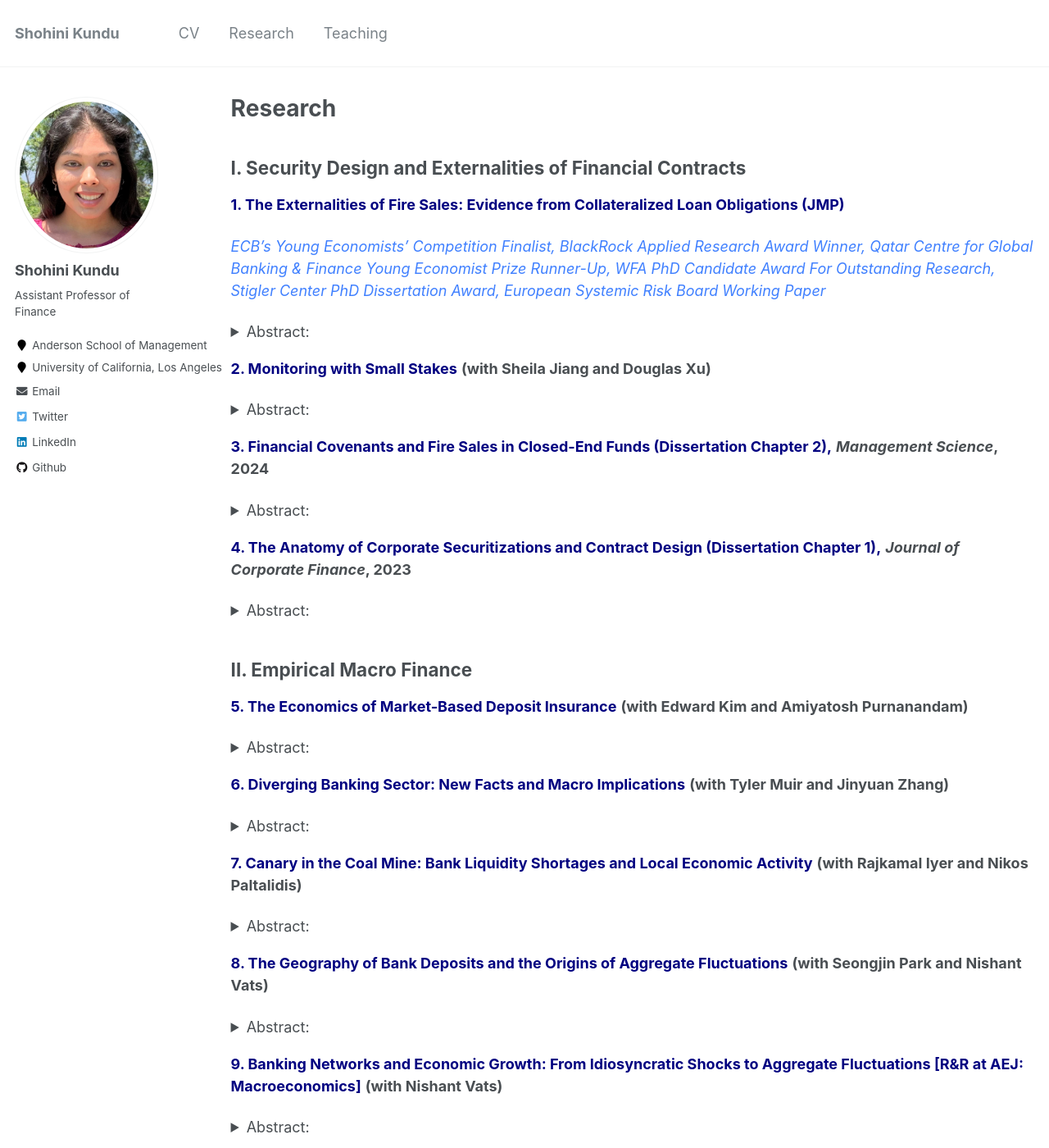
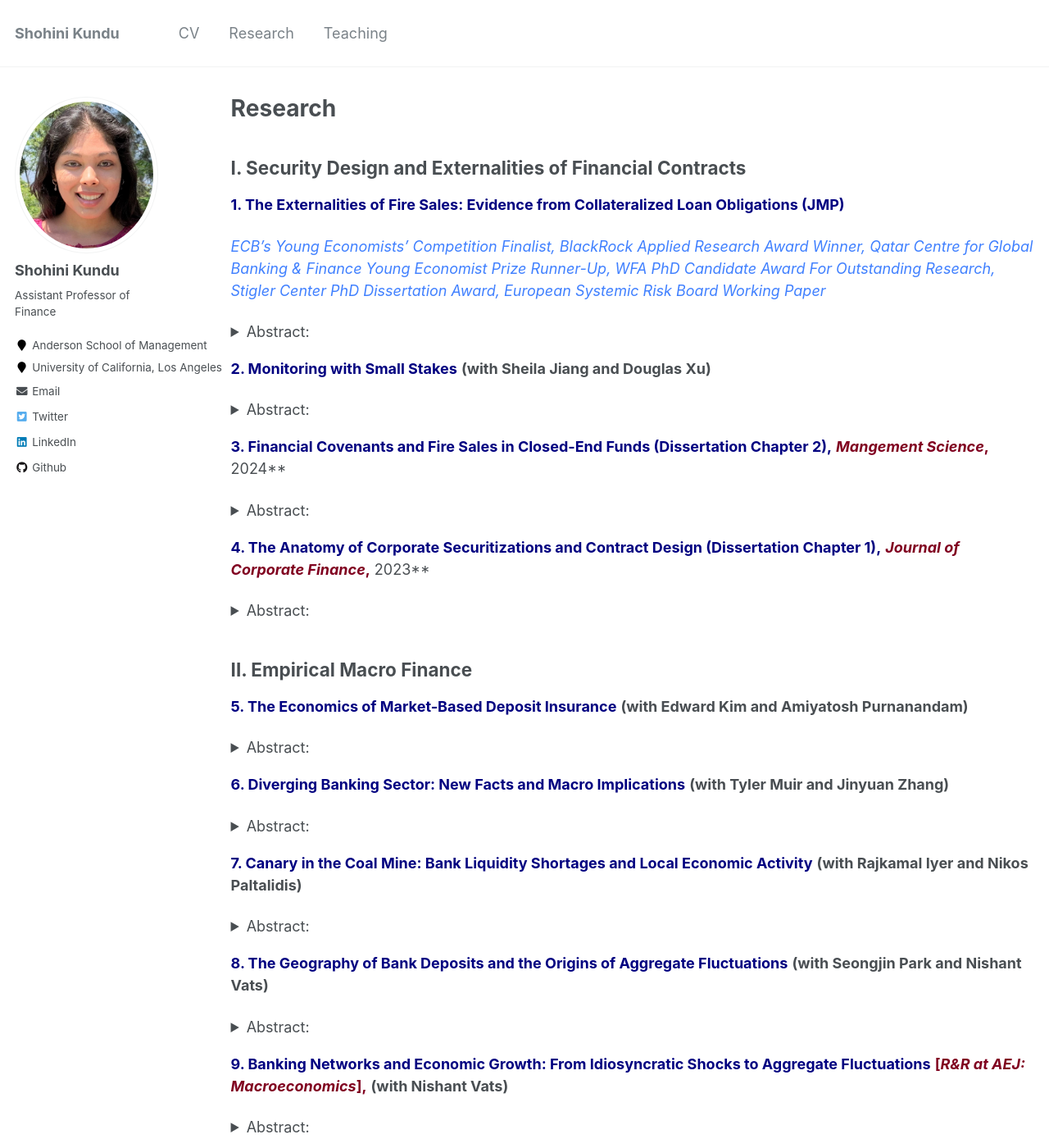
Before and after one commit to shohinikundu/shohinikundu.github.io, a Jekyll site: the page built from _pages/research.md, in a window 1280 px wide and 1400 px high. Shown: the whole window at 82% size. Built offline with Jekyll 4.4.1, drawn with Linux system fonts in a browser that asks for light colours.

Commit message:
Update research.md

```diff
--- a/_pages/research.md
+++ b/_pages/research.md
@@ -23,14 +23,14 @@ This paper uses an exogenous industry shock to demonstrate that covenants in deb
 This paper proposes a mechanism to address the issue of "monitoring with small stakes" in syndicated lending. We identify two sources that incentivize creditor monitoring: skin-in-the-game and rent extraction from renegotiation. Renegotiation-based rent extraction serves a substitute to banks' loan stake for monitoring incentives, facilitating institutional investors’ participation in syndicated lending. We use the passage of a tax policy that exogenously reduced renegotiation frictions to identify this channel. Our findings suggests that a less frictional renegotiation environment leads to more diligent monitoring, smaller bank shares in new loans and improved borrower performance, particularly in pre-existing deals with lower bank skin-in-the-game.
           </details>
 
-<a href="https://papers.ssrn.com/sol3/papers.cfm?abstract_id=3595416" style="color:rgb(0, 0, 128); text-decoration: none;">**3. Financial Covenants and Fire Sales in Closed-End Funds (Dissertation Chapter 2),**</a> **_Management Science_, 2024**
+<a href="https://papers.ssrn.com/sol3/papers.cfm?abstract_id=3595416" style="color:rgb(0, 0, 128); text-decoration: none;">**3. Financial Covenants and Fire Sales in Closed-End Funds (Dissertation Chapter 2),**</a> <a href="https://pubsonline.informs.org/doi/pdf/10.1287/mnsc.2023.4708" style="color:rgb(128, 0, 32); text-decoration: none;">**_Mangement Science_,**</a> 2024**
 <details>
 <summary>Abstract:</summary>
 
 Closed-end funds are thought to have negligible fire sale risk as they have stable funding. However, I show that embedded covenants can generate price pressure in collateralized loan obligation (CLO) funds, even though such funds are closed end. Loans held by constrained CLOs report significantly lower cumulative returns than loans held by unconstrained CLOs. This can be explained by contractual arbitrage, a practice by which CLOs exploit loopholes in the design of covenants to mechanically loosen their covenants and avoid covenant breaches. Covenant breaches are associated with significant pecuniary and non-pecuniary costs, affecting CLO compensation, reputation and career prospects. I show that when covenants breaches are imminent, managers fire sell distressed loans. Hence, I demonstrate a channel by which closed-end funds can also create fire sale risk, akin to their open-end counterparts.
           </details>
 
-<a href="https://papers.ssrn.com/sol3/papers.cfm?abstract_id=3740092" style="color:rgb(0, 0, 128); text-decoration: none;">**4. The Anatomy of Corporate Securitizations and Contract Design (Dissertation Chapter 1),**</a> **_Journal of Corporate Finance_, 2023**
+<a href="https://papers.ssrn.com/sol3/papers.cfm?abstract_id=3740092" style="color:rgb(0, 0, 128); text-decoration: none;">**4. The Anatomy of Corporate Securitizations and Contract Design (Dissertation Chapter 1),** <a href="https://www.sciencedirect.com/science/article/pii/S0929119922000384" style="color:rgb(128, 0, 32); text-decoration: none;">**_Journal of Corporate Finance_,**</a> 2023**
 <details>
 <summary>Abstract:</summary>
 
@@ -64,7 +64,7 @@ This paper investigates the relation between bank liquidity and local economic a
 What are the aggregate effects of deposit shocks? Using the granular-instrumental-variable methodology, we identify the deposit elasticity of economic growth as 0.87 and the money multiplier as 1.18. We construct deposit shocks by combining a new fact regarding the within-bank geographic concentration of deposits -- 30% of deposits are concentrated in a single county -- with local natural disasters. Large natural disasters in deposit-concentrated areas negatively affect bank deposits and amplify through bank internal capital markets. These shocks can explain 3.30% of the variation in economic growth. Lender and borrower-side frictions are critical for the aggregation of local shocks.
           </details>
 
-<a href="https://papers.ssrn.com/sol3/papers.cfm?abstract_id=3556299" style="color:rgb(0, 0, 128); text-decoration: none;">**9. Banking Networks and Economic Growth: From Idiosyncratic Shocks to Aggregate Fluctuations [R&R at AEJ: Macroeconomics]** </a> **(with Nishant Vats)**
+<a href="https://papers.ssrn.com/sol3/papers.cfm?abstract_id=3556299" style="color:rgb(0, 0, 128); text-decoration: none;">**9. Banking Networks and Economic Growth: From Idiosyncratic Shocks to Aggregate Fluctuations**</a> <a href="https://www.aeaweb.org/journals/mac" style="color:rgb(128, 0, 32); text-decoration: none;">**[_R&R at AEJ: Macroeconomics_],**</a> **(with Nishant Vats)**
 <details>
 <summary>Abstract:</summary>
 This paper explores the transmission of non-capital shocks through banking networks. We construct non-capital (idiosyncratic) shocks, using labor productivity shocks to large firms. We document a change in the relationship between foreign idiosyncratic shocks and domestic economic growth between 1978 and 2000. Contemporaneous changes in banking integration drive this phenomenon as geographically diversified banks divert funds away from economies experiencing negative shocks towards other unaffected economies. Our granular-IV estimates suggest that a 1% increase in bank loan supply is associated with a 0.05-0.26 pp increase in economic growth. Lastly, this can potentially explain the Great Moderation.
```
